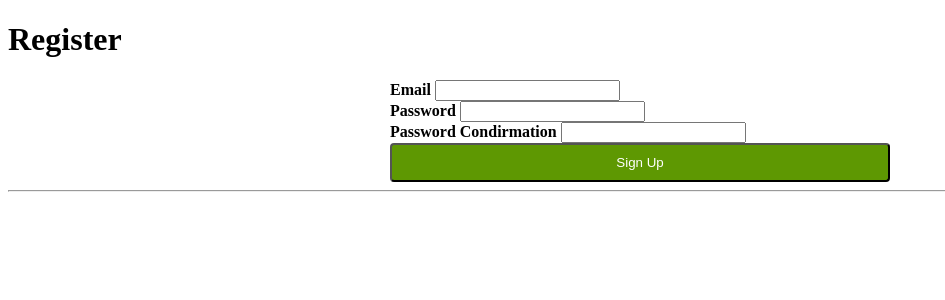
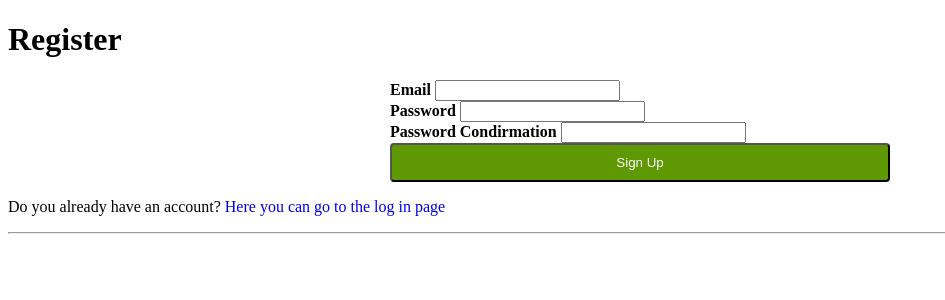
Before and after one commit to divinehoney/Hand-in-2-Flask, a Flask app: page /register in a window 1280 px wide. Shown: the part 58-358 px from the top of the page, without its empty margins (0-945 px from the left). Run offline with Flask 3, Linux system fonts and the light colour scheme.

Commit message:
add link to the login page on the register page

```diff
--- a/app/templates/users/register.html
+++ b/app/templates/users/register.html
@@ -28,4 +28,6 @@
     <input type="submit" value="Sign Up">
 </form>
 
+<p>Do you already have an account? <a href="{{ url_for('users.get_login') }}">Here you can go to the log in page</a></p>
+
 {% endblock %}
```
